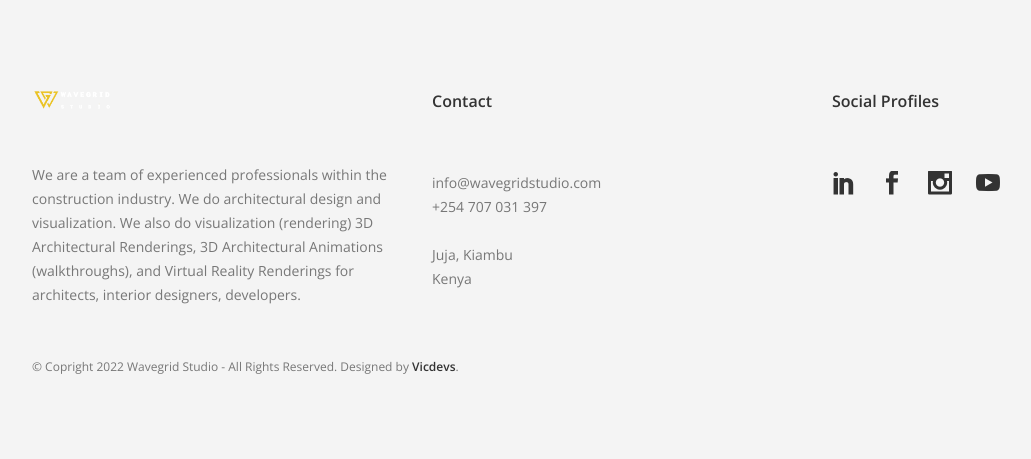
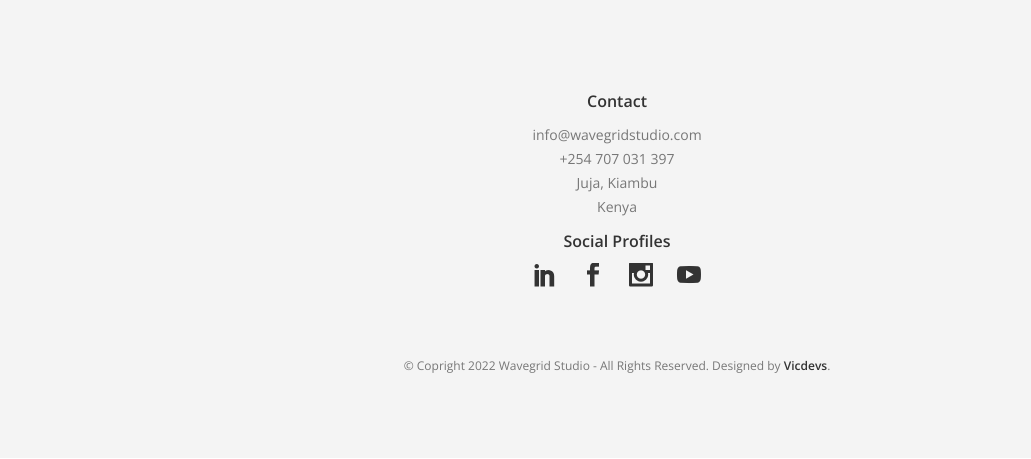
Before and after one commit to Madaraka02/wavestudio, a Django app: page / in a window 1280 px wide. Shown: the part 3313-3772 px from the top of the page, without its empty margins (23-1054 px from the left). After the commit the page ends 3686 px from the top, so only its background shows below. Run offline with Django 4.2, Linux system fonts and the light colour scheme; data comes from the database, SQL or seed files in the repository.

Commit message:
added footer

```diff
--- a/static/css/theme-1.css
+++ b/static/css/theme-1.css
@@ -138,7 +138,6 @@ img {
 h1 {
   font-size: 32px;
   line-height: 44px;
-  margin-bottom: 48px;
 }
 h2 {
   font-size: 28px;
--- a/templates/about.html
+++ b/templates/about.html
@@ -182,7 +182,7 @@
 				<div class="container">
 					<div class="row">
 						<div class="col-sm-4">
-							<img alt="logo" class="logo" src="{% static 'img/wave.png' %}">
+							<img alt="logo" class="logo" src="{% static 'img/wg.png' %}">
 							<p>
 								We are a team of experienced professionals within the construction industry.
 								We do architectural design and visualization.
--- a/templates/index.html
+++ b/templates/index.html
@@ -47,7 +47,7 @@
 							<ul class="menu">
 								<a></a>
 								<li><a href="{% url 'home' %}" target="_self">Home</a></li>
-								<li><a href="{% url 'about' %}" target="_self">About us</a></li>
+								<li><a href="#about" target="_self">About us</a></li>
 								<li><a href="#what" target="_self">What we do</a></li>
 								<li><a href="{% url 'projects' %}" target="_self">Portfolio</a></li>
 								<li><a href="{% url 'contact' %}" target="_self">Contact us</a></li>
@@ -111,7 +111,7 @@
 				</ul>
 			</section>
 
-			<section class="feature-selector">
+			<section class="feature-selector" id="about">
 
 
 				<div class="container">
@@ -327,9 +327,9 @@
 
 			<footer class="details">
 				<div class="container">
-					<div class="row">
-						<div class="col-sm-4">
-							<img alt="logo" class="logo" src="{% static 'img/wave.png' %}">
+					<!-- <div class="row">
+						<div class="col text-center">
+							<img alt="logo" class="logo" src="{% static 'img/wg.png' %}">
 							<p>
 								We are a team of experienced professionals within the construction industry.
 								We do architectural design and visualization.
@@ -337,18 +337,18 @@
 								3D Architectural Renderings, 3D Architectural Animations (walkthroughs),
 								and Virtual Reality Renderings for architects, interior designers, developers.
 							</p>
-						</div>
-
-						<div class="col-sm-4">
-							<h1>Contact</h1>
+						</div></div> -->
+						<div class="row ">
+						<div class="col text-center">
+							<h1 class="mt-2 mb-0">Contact</h1>
 							<p>info@wavegridstudio.com<br>+254 707 031 397<br>
-								<br>
 								Juja, Kiambu<br>
 								Kenya</p>
-						</div>
+						</div></div>
 
-						<div class="col-sm-4">
-							<h1>Social Profiles</h1>
+						<div class="row">
+						<div class="col text-center">
+							<h1 class="mt-2">Social Profiles</h1>
 							<ul class="social-icons">
 								<li>
 									<a href="https://ke.linkedin.com/company/wavegridstudio" target="blank">
@@ -382,9 +382,10 @@
 							</ul>
 						</div>
 					</div>
+					</div>
 
 					<div class="row">
-						<div class="col-sm-12">
+						<div class="col text-center">
 							<span class="sub">© Copright 2022 Wavegrid Studio - All Rights Reserved. Designed by <a href="http://vicdevs.herokuapp.com">Vicdevs</a>.</span>
 						</div>
 					</div>
```
Also changed, not shown: templates/contact.html (+13 -13 lines), templates/feedback.html (+14 -14 lines), templates/gallery.html (+13 -13 lines), templates/project-details.html (+13 -13 lines), static/img/wg.png (added).
